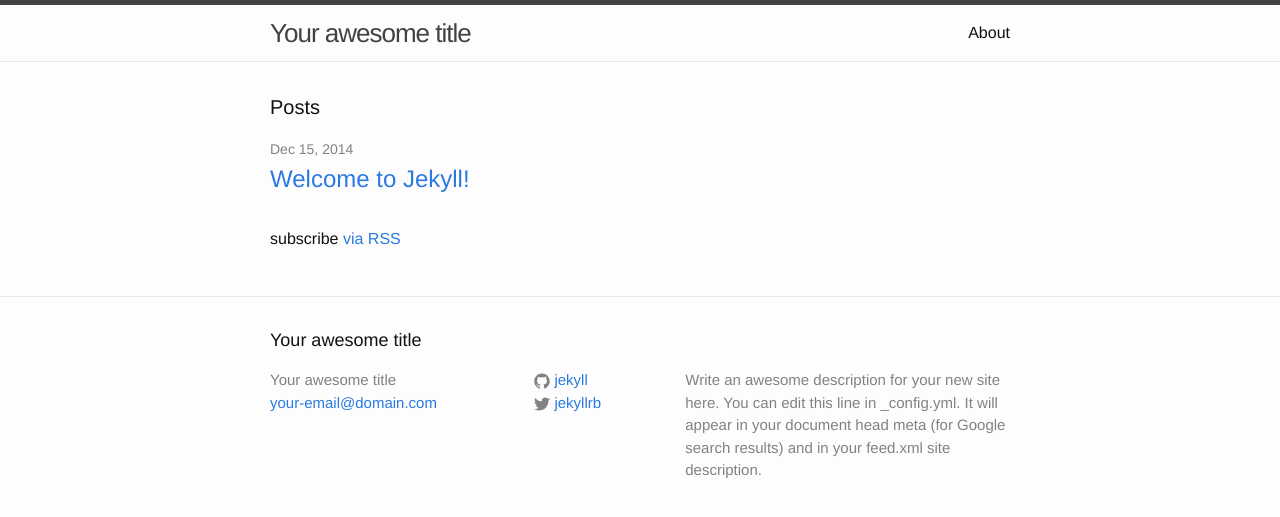
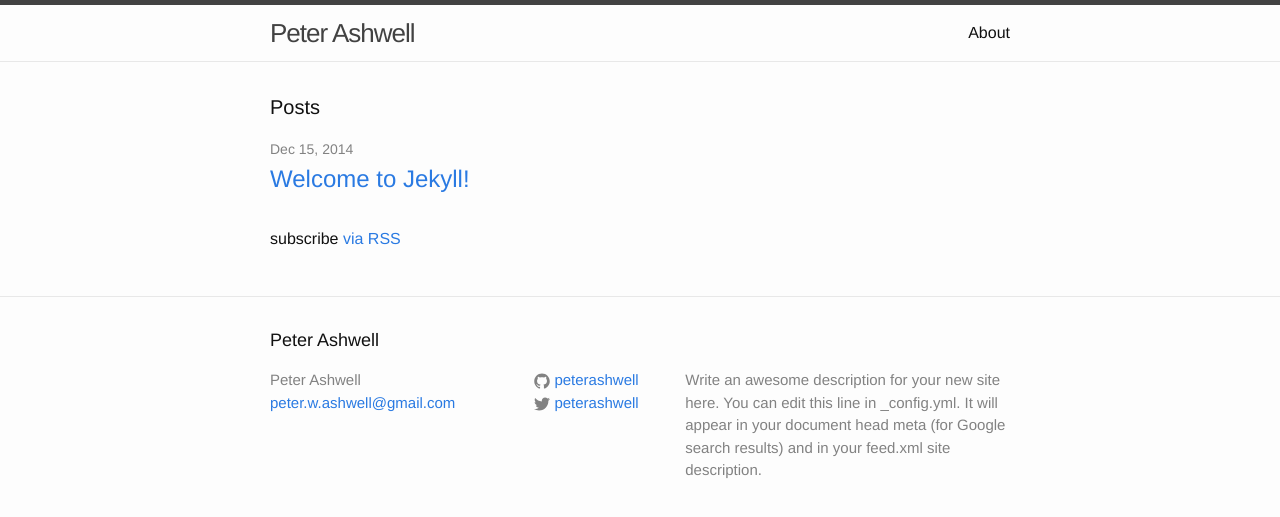
Before and after one commit to peterashwell/peterashwell.github.io, a Jekyll site: the page built from index.html, in a window 1280 px wide. Shown: the top 517 px of the page. Built offline with Jekyll 4.4.1, drawn with Linux system fonts in a browser that asks for light colours.

Commit message:
Fixed config.yml to match page

```diff
--- a/_config.yml
+++ b/_config.yml
@@ -1,14 +1,14 @@
 # Site settings
-title: Your awesome title
-email: your-email@domain.com
+title: Peter Ashwell
+email: peter.w.ashwell@gmail.com
 description: > # this means to ignore newlines until "baseurl:"
   Write an awesome description for your new site here. You can edit this
   line in _config.yml. It will appear in your document head meta (for
   Google search results) and in your feed.xml site description.
 baseurl: "" # the subpath of your site, e.g. /blog/
-url: "http://yourdomain.com" # the base hostname & protocol for your site
-twitter_username: jekyllrb
-github_username:  jekyll
+url: "http://peterashwell.com" # the base hostname & protocol for your site
+twitter_username: peterashwell
+github_username:  peterashwell
 
 # Build settings
 markdown: kramdown
```
